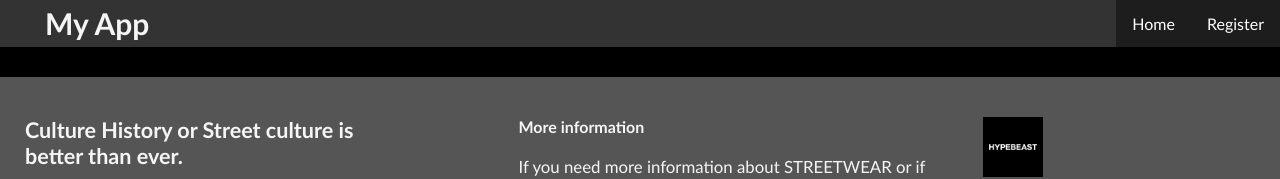
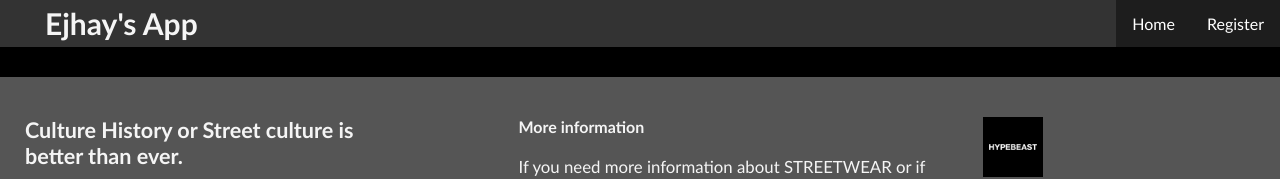
Before and after one commit to ejhayharvey/formacionAngular, an Angular app: page /home in a window 1280 px wide. Shown: the top 179 px of the page. Built offline with nearby package versions, Linux system fonts and the light colour scheme; no server answers.

Commit message:
app name changed

```diff
--- a/src/app/app.component.html
+++ b/src/app/app.component.html
@@ -2,7 +2,7 @@
     <li><a class="register" routerLink="/register">Register</a></li>
     <li><a class="home" routerLink="/home">Home</a></li>
     <span>{{name}}</span>
-    <h1>My App</h1>
+    <h1>Ejhay's App</h1>
   </ul>
 <div class="wrapper-container">
   <router-outlet></router-outlet>
```
